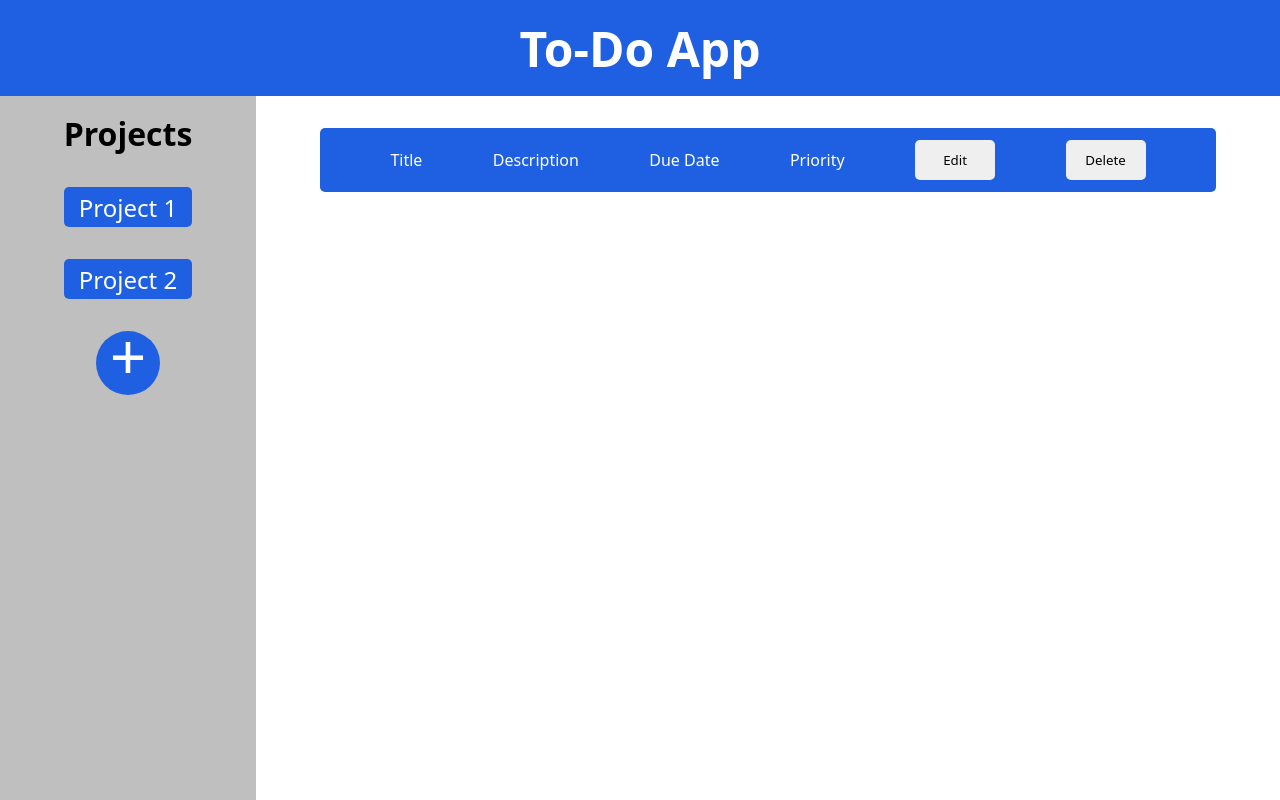
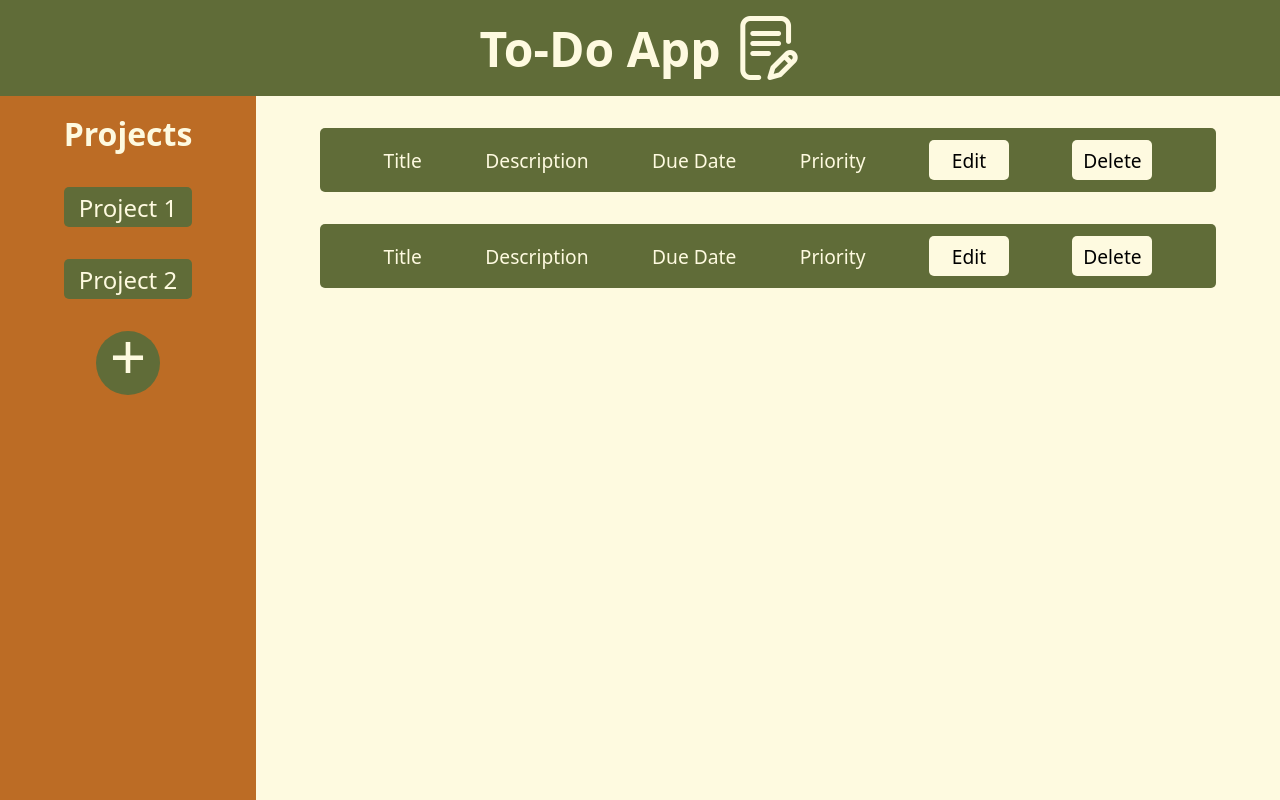
Before and after one commit to keyfeula/todo-app, a website built with webpack: page src/template.html in a window 1280 px wide. Built offline with nearby package versions, Linux system fonts and the light colour scheme.

Commit message:
Update webpack config to handle img tags, add img icon to header, change css color pallete

```diff
--- a/package.json
+++ b/package.json
@@ -1,6 +1,7 @@
 {
   "devDependencies": {
     "css-loader": "^7.1.2",
+    "html-loader": "^5.1.0",
     "html-webpack-plugin": "^5.6.3",
     "style-loader": "^4.0.0",
     "webpack": "^5.98.0",
--- a/src/style.css
+++ b/src/style.css
@@ -6,8 +6,10 @@
 }
 
 :root {
-    --header-color: #1f60e3;
-    --sidebar-color: #bfbfbf;
+    --header-color: #606c38;
+    --sidebar-color: #bc6c25;
+    --main-bg-color: #fefae0;
+    --hover-shadow-color: #98571e;
 }
 
 body {
@@ -19,12 +21,13 @@ body {
 
 header {
     background: var(--header-color);
-    color: #ffffff;
+    color: var(--main-bg-color);
     grid-column: 1 / -1;
     display: flex;
     justify-content: center;
     align-items: center;
     font-size: 1.5rem;
+    gap: 1rem;
 }
 
 .sidebar {
@@ -37,6 +40,7 @@ header {
     justify-content: center;
     margin-bottom: 2rem;
     font-size: 2rem;
+    color: var(--main-bg-color);
 }
 
 .sidebar nav {
@@ -55,7 +59,7 @@ header {
     justify-content: center;
     align-items: center;
     padding-bottom: 1rem;
-    color: #ffffff;
+    color: var(--main-bg-color);
     background: var(--header-color);
 }
 
@@ -63,20 +67,20 @@ header {
     width: 4.5rem;
     height: 4.5rem;
     font-size: 4.5rem;
-    box-shadow: 5px 5px 5px #7b7b7b;
+    box-shadow: 5px 5px 5px var(--hover-shadow-color);
 }
 
 .projects button.project {
     font-size: 1.5rem;
     background: var(--header-color);
-    color: #ffffff;
+    color: var(--main-bg-color);
 }
 
 .projects button.project:hover {
     width: 8.5rem;
     height: 2.5rem;
-    font-size: 1.8rem;
-    box-shadow: 5px 5px 5px #7b7b7b;
+    font-size: 1.7rem;
+    box-shadow: 5px 5px 5px var(--hover-shadow-color);
 }
 
 button {
@@ -84,6 +88,7 @@ button {
     height: 2.5rem;
     border-radius: 5px;
     border: none;
+    font-size: 1.2rem;
 }
 
 button:hover {
@@ -91,14 +96,12 @@ button:hover {
 }
 
 main {
-    background: #ffffff;
+    background: var(--main-bg-color);
     padding: 2rem 4rem;
-}
-
-main {
     display: grid;
     grid-template-rows: 4rem;
     grid-auto-rows: 4rem;
+    gap: 2rem;
 }
 
 main .todo-item {
@@ -107,12 +110,19 @@ main .todo-item {
     justify-content: space-evenly;
     align-items: center;
     border-radius: 5px;
+    font-size: 1.2rem;
 }
 
 .todo-item p {
-    color: #ffffff;
+    color: var(--main-bg-color);
 }
 
 .todo-item button {
     width: 5rem;
+    background: var(--main-bg-color);
 }
+
+img {
+    width: 4rem;
+    height: 4rem;
+}
--- a/src/template.html
+++ b/src/template.html
@@ -7,6 +7,7 @@
     <body>
         <header>
             <h1>To-Do App</h1>
+            <img src="./writing.png" alt="to-do app icon">
         </header>
         <div class="sidebar">
             <h2>Projects</h2>
@@ -25,6 +26,14 @@
                 <button class="edit-btn">Edit</button>
                 <button class="delete-btn">Delete</button>
             </div>
+            <div class="todo-item">
+                <p>Title</p>
+                <p>Description</p>
+                <p>Due Date</p>
+                <p>Priority</p>
+                <button class="edit-btn">Edit</button>
+                <button class="delete-btn">Delete</button>
+            </div>
         </main>
     </body>
 </html>
--- a/webpack.config.js
+++ b/webpack.config.js
@@ -25,6 +25,10 @@ module.exports = {
         test: /\.css$/i,
         use: ["style-loader", "css-loader"],
       },
+      {
+        test: /\.html$/i,
+        loader: "html-loader",
+      }
     ],
   },
 };
```
Also changed, not shown: src/writing.png (added), 1 other file.
